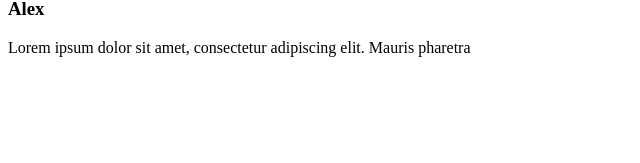
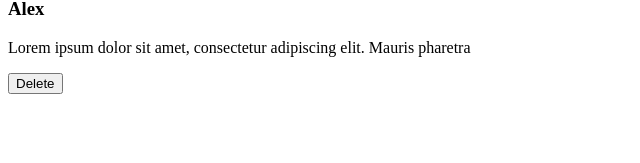
Before and after one commit to snegib/mernapp2021, a React (Create React App) app in the folder react-router/: page /Alex in a window 1280 px wide. Shown: the part 129-292 px from the top of the page, without its empty margins (0-640 px from the left). Built offline with nearby package versions, Linux system fonts and the light colour scheme; the HTML template or start-up script is replaced by a standard one.

Commit message:
react-router changes to redux store or dispatch action to store

```diff
--- a/react-router/src/components/Card.js
+++ b/react-router/src/components/Card.js
@@ -14,7 +14,13 @@ class Card extends React.Component {
   //   this.setState({ user: user });
   // }
 
+  onButtonClick = () => {
+    let id = this.props.card.id;
+    this.props.deleteCard(id);
+  };
+
   render() {
+    console.log('card render ', this.props);
     // const { user } = this.state;
     const { title, body } = this.props.card;
     return (
@@ -24,12 +30,20 @@ class Card extends React.Component {
       >
         <h3 className="ui header">{title}</h3>
         <p>{body}</p>
+        {/* this button will call  'deleteCard' method at some point of time */}
+        <button
+          className="ui primary right floated button"
+          onClick={this.onButtonClick}
+        >
+          Delete
+        </button>
       </div>
     );
   }
 }
 
 /* STEP 11
+IF WE USE THIS COMPONENT ROOT PROPS:-
 we can take 2nd parameters and call it 'ownProps'. this will contain the information about the root parameters. And we can grab the root parameter from the root and then what we're going to do is use that root parameter to find the particular card that we want to connect from the Redux store.*/
 
 const mapStateToProps = (state, ownProps) => {
@@ -49,4 +63,32 @@ const mapStateToProps = (state, ownProps) => {
   };
 };
 
-export default connect(mapStateToProps)(Card);
+/* STEP 12
+IF WE WANT TO CHANGE THE STORE STATE. i.e, WE MAY WANT TO DELETE ONE OT THESE CARDS IN THIS PAGE.
+So now if we want to make a change to this store state, we have to dispatch an action from the component
+and that action is going to contain a type and optional payload. So then the action is dispatched to the reducer, and the reducer then takes that action and checks the type of action, and then it takes in the payload. And the reducer makes that change to the central state. Then when the state changes, we get the updated state as a props inside the component.
+
+For this we use 'mapDispatchToProps' function. this function takes a parameter and that parameter is  'dispatch' method
+As we know that to update in store, we dispatch action type to store like// store.dispatch({type: '...'}//)
+
+But here we are mapping dispatch to props. So we are going to be passing this function, which is in the store and it is 'mapStateToProps' function as a parameter. That means it inside 'mapDispatchToProps', we could just say dispatch and then the action inside of it. We don't need to actually say stored.dispatch.
+So what we want to do here (mapDispatchToProps) is return an object, and this object is going to represent properties that we want to get is props inside of this component.
+
+So now we're dispatching this action whenever we call this function.
+And this function is going to be attached to our props so that we can use it inside the component.
+But before we do that, we're going to need to take this (mapDispatchToProps) and we need to pass it into the connect function, much like we did with the 'mapStateToProps'.
+
+*/
+const mapDispatchToProps = dispatch => {
+  return {
+    deleteCard: id => {
+      dispatch({ type: 'DELETE_CARD', id: id });
+    },
+  };
+};
+
+/* STEP 13
+So the 'mapStateToProps' function is always going to be the first and then then 'mapDispatchToProps' will
+be the second.
+*/
+export default connect(mapStateToProps, mapDispatchToProps)(Card);
--- a/react-router/src/reducers/rootReducer.js
+++ b/react-router/src/reducers/rootReducer.js
@@ -4,17 +4,17 @@ set the initial state
 const initialState = {
   cards: [
     {
-      íd: 1,
+      id: 1,
       title: 'Alex',
       body: 'Lorem ipsum dolor sit amet, consectetur adipiscing elit. Mauris pharetra',
     },
     {
-      íd: 2,
+      id: 2,
       title: 'Willma',
       body: 'Lorem ipsum dolor sit amet, consectetur adipiscing elit. Mauris pharetra',
     },
     {
-      íd: 3,
+      id: 3,
       title: 'John',
       body: 'Lorem ipsum dolor sit amet, consectetur adipiscing elit. Mauris pharetra',
     },
@@ -25,6 +25,9 @@ const initialState = {
 this reducer takes two arguments, first initial state and second is action
 */
 const rootReducer = (state = initialState, action) => {
+  /* STEP 14
+  this will let us know our action */
+  console.log('rootReducer ', action);
   /* STEP 4 - pass initialState */
   return state;
 };
```
